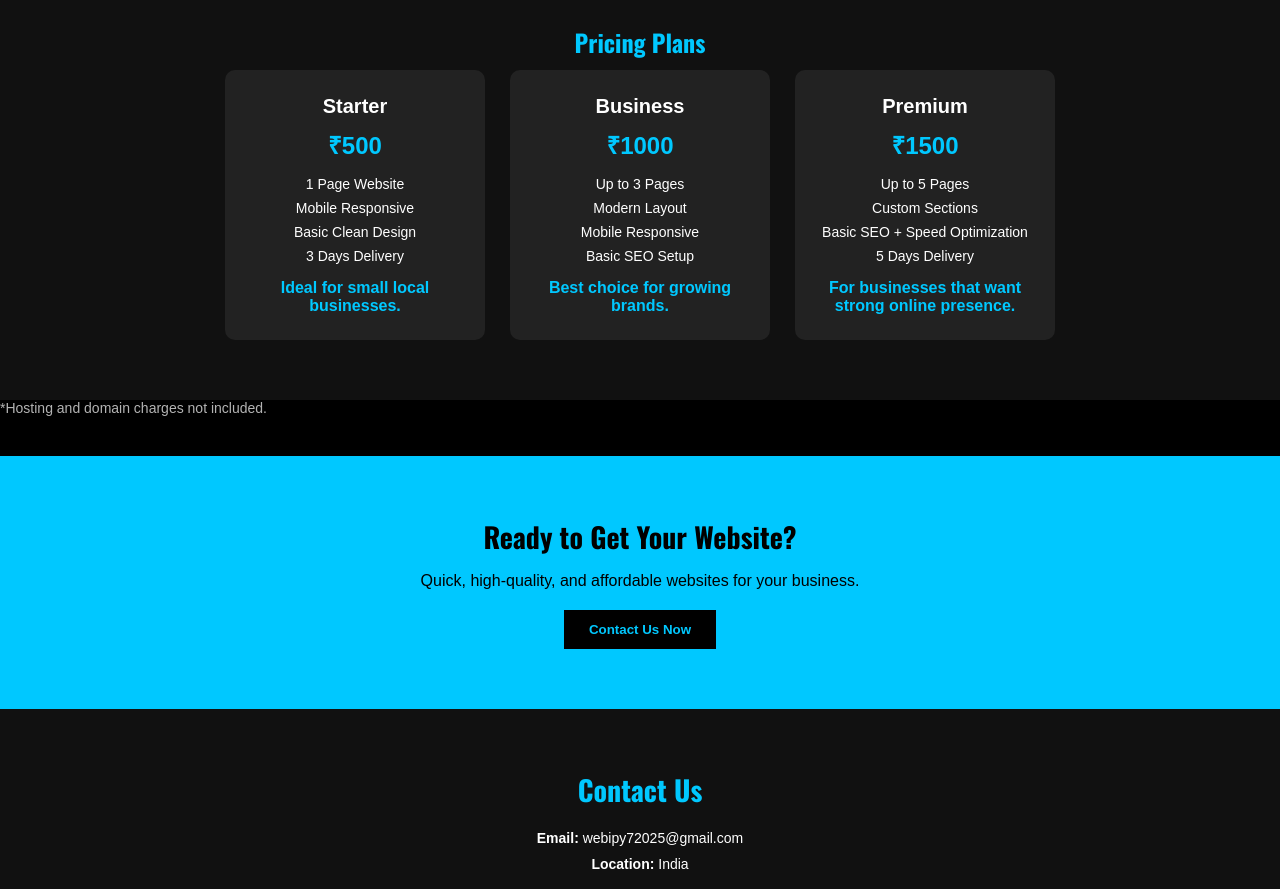
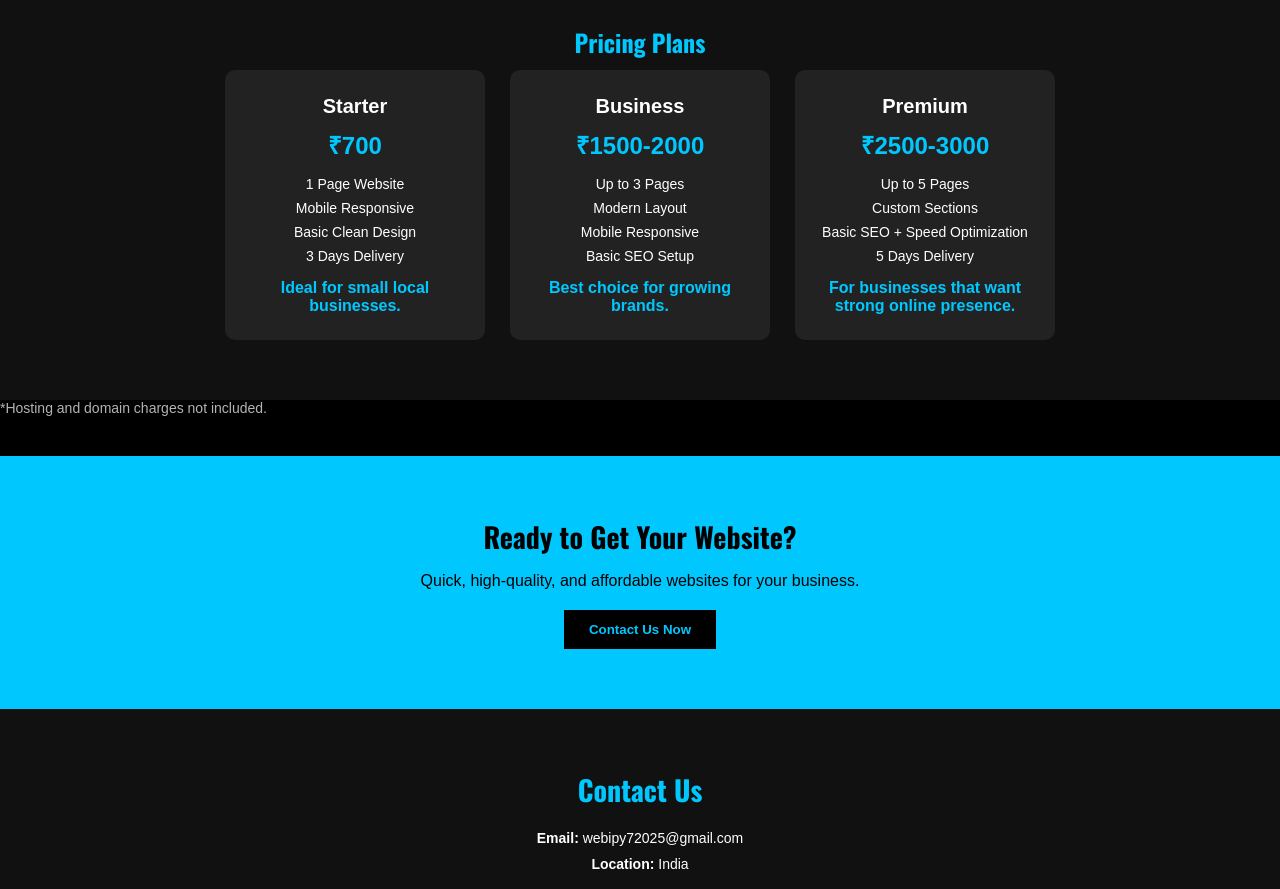
Before and after one commit to jyotiradityasingh2006-debug/Webipy, a plain HTML site: page index.html in a window 1280 px wide. Shown: the part 1540-2429 px from the top of the page. Drawn offline with nearby package versions, Linux system fonts and the light colour scheme; a web font is replaced by a local one.

Commit message:
Update index.html

```diff
--- a/index.html
+++ b/index.html
@@ -85,7 +85,7 @@
 
       <div class="price-card">
         <h3>Starter</h3>
-        <p class="price">₹500</p>
+        <p class="price">₹700</p>
         <ul>
           <li>1 Page Website</li>
           <li>Mobile Responsive</li>
@@ -97,7 +97,7 @@
 
       <div class="price-card featured">
         <h3>Business</h3>
-        <p class="price">₹1000</p>
+        <p class="price">₹1500-2000</p>
         <ul>
           <li>Up to 3 Pages</li>
           <li>Modern Layout</li>
@@ -109,7 +109,7 @@
 
       <div class="price-card">
         <h3>Premium</h3>
-        <p class="price">₹1500</p>
+        <p class="price">₹2500-3000</p>
         <ul>
           <li>Up to 5 Pages</li>
           <li>Custom Sections</li>
```
